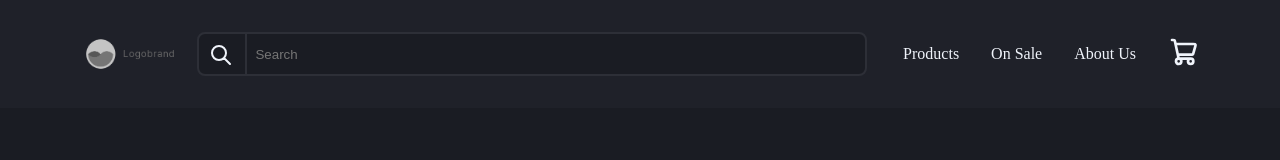
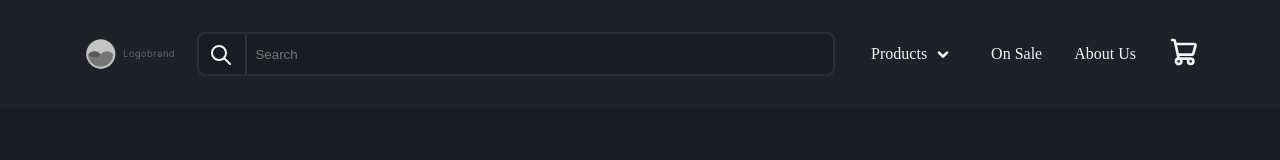
Before and after one commit to omarcarb/luis-ecommerce-site, a React (Create React App) app: page / in a window 1280 px wide. Shown: the top 160 px of the page. Built offline with nearby package versions, Linux system fonts and the light colour scheme; the HTML template or start-up script is replaced by a standard one.

Commit message:
dropdown arrow

```diff
--- a/src/App.js
+++ b/src/App.js
@@ -3,7 +3,9 @@ import Styles from './styles.css'
 
 function App() {
   return (
-    <Header></Header>
+    <div>
+       <Header></Header>
+    </div>
   );
 }
 
--- a/src/components/Header.jsx
+++ b/src/components/Header.jsx
@@ -6,7 +6,6 @@ import logo from "./images/placeholder_logo.png"
 
 
 function Header(){
-    const tabName = ["Products", "On Sale", "About Us"];
 
     return(
         <header className="flex_row">
@@ -14,9 +13,9 @@ function Header(){
             <Input></Input>
             <nav>
                 <ul className="flex_row">
-                    {tabName.map((tabName, index) => (
-                    <TabItem key={index} name={tabName} />
-                    ))}
+                    <TabItem name = "Products" hasIcon={true}></TabItem>
+                    <TabItem name = "On Sale" hasIcon={false}></TabItem>
+                    <TabItem name = "About Us" hasIcon={false}></TabItem>
                     <li><img src={cart} alt="cart icon" className="icon" /></li>
                 </ul>
             </nav>
--- a/src/components/TabItem.jsx
+++ b/src/components/TabItem.jsx
@@ -1,9 +1,9 @@
 import React from "react";
+import downArrow from "./icons/i_cheveron_down_sm.svg"
 
-
-function TabItem({name}){
+function TabItem({name, hasIcon}){
     return(
-        <li>{name}</li>
+        <li className="flex_row">{name}{hasIcon && <img src={downArrow} alt="" className="icon"></img>}</li>
     )
 }
 
--- a/src/styles.css
+++ b/src/styles.css
@@ -60,7 +60,7 @@ input{
     border-radius: 8px;
     border: 2px solid #2D2F37;
     padding: 0rem 3.5rem;
-    color: #F0F4FB;
+    color: var(--text-white);
 }
 .input_container{
     width: 100%;
```
Also changed, not shown: src/components/icons/i_cheveron_down_sm.svg (added).
